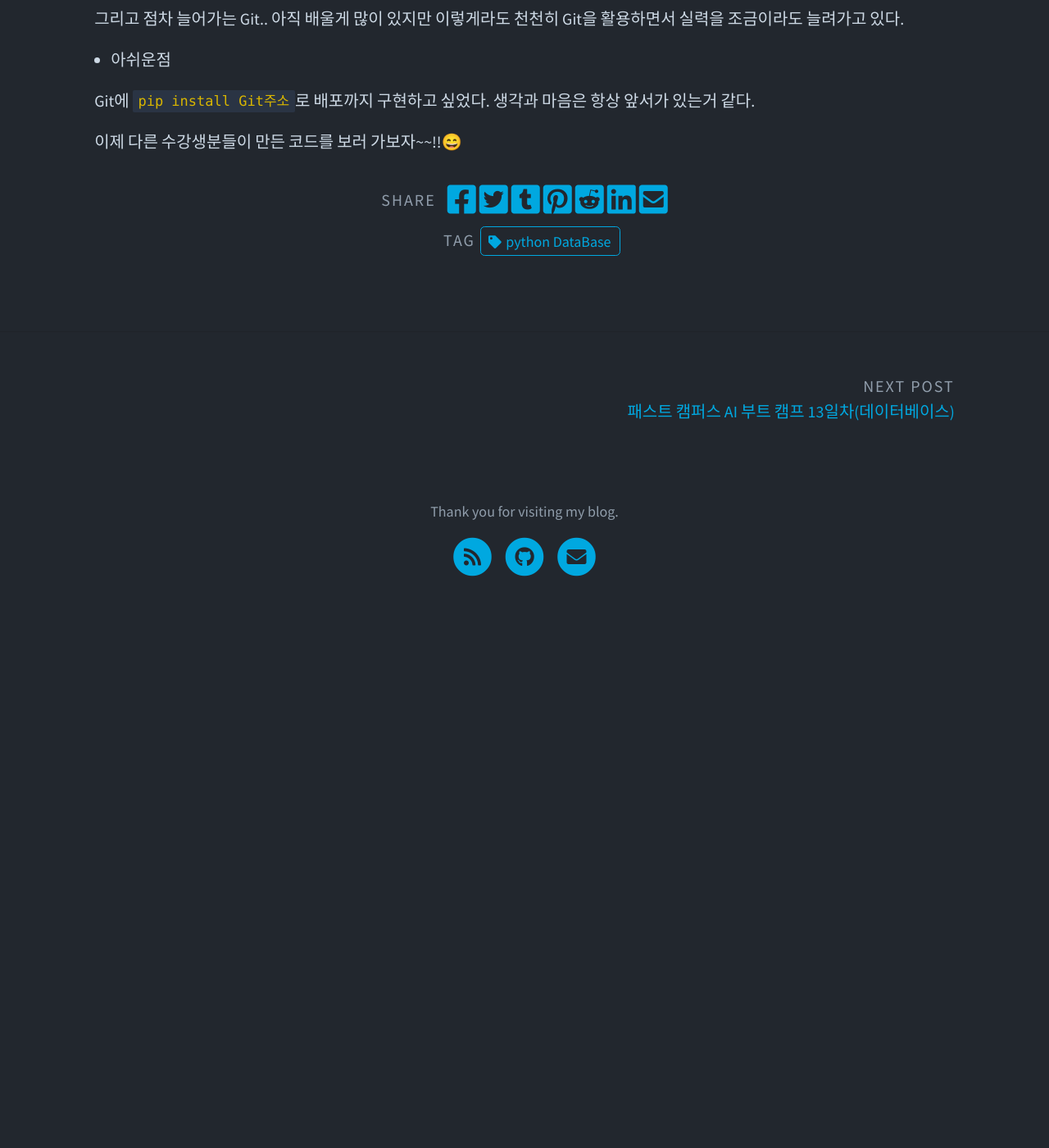
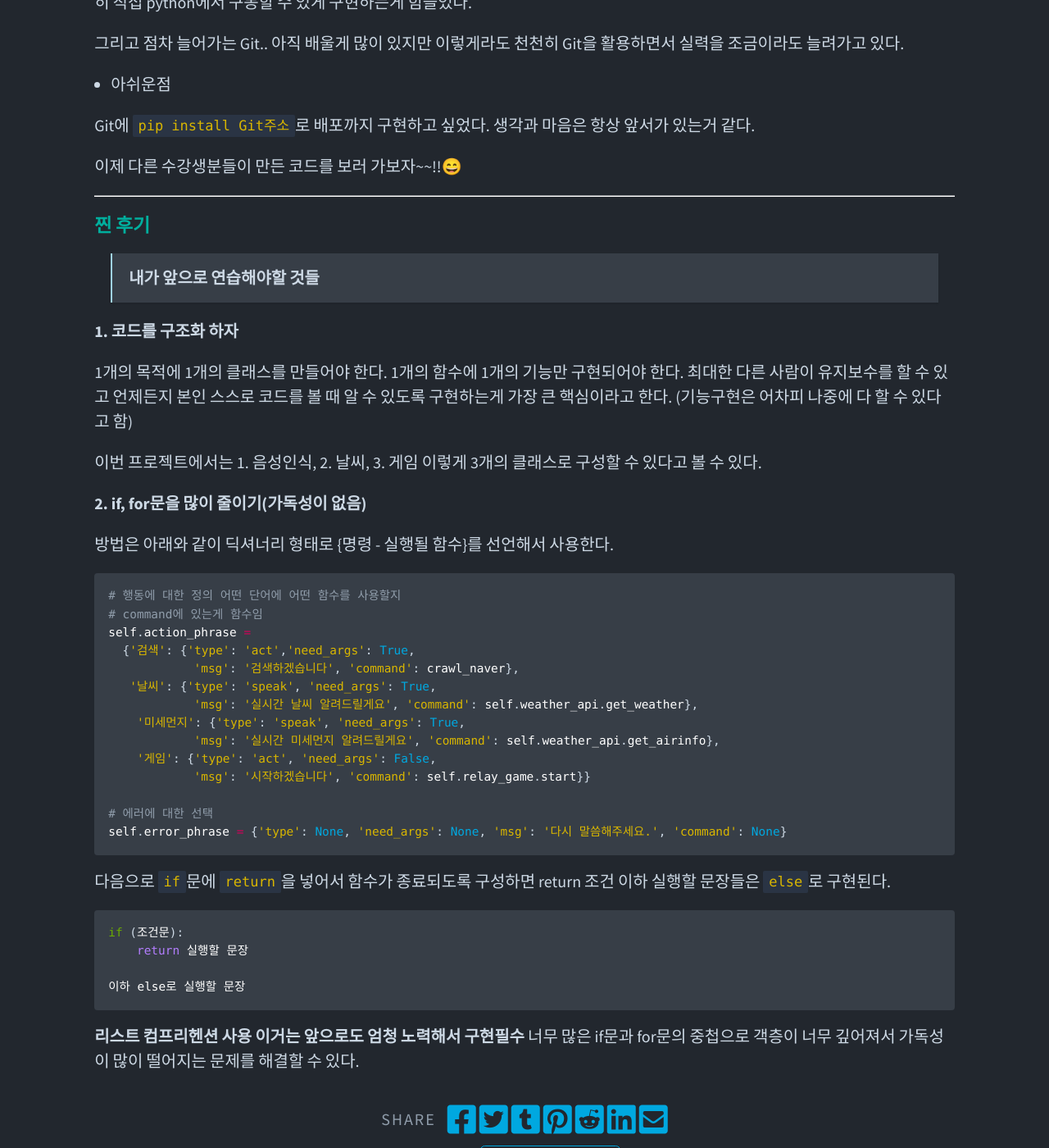
Before and after one commit to sooyoung-wind/sooyoung-wind.github.io, a Jekyll site: the page built from _posts/2023-08-11-19일차.md, in a window 1280 px wide and 1400 px high, scrolled down 2851 px. Shown: the whole window at 82% size. Built offline with Jekyll 4.4.1, drawn with Linux system fonts in a browser that asks for light colours; some web fonts are replaced; a script that is not in the unit is left out; comment, search, counter and statistics services are not loaded; before the commit the page ends 3592 px from its top, so only the background shows below that.

Commit message:
내용 추가

````diff
--- a/_posts/2023-08-11-19일차.md
+++ b/_posts/2023-08-11-19일차.md
@@ -76,3 +76,47 @@ SQL을 배우고 프로젝트에 적용해본게 도움이 되었다. 어떻게
 Git에 `pip install Git주소`로 배포까지 구현하고 싶었다. 생각과 마음은 항상 앞서가 있는거 같다.
 
 이제 다른 수강생분들이 만든 코드를 보러 가보자~~!!😄
+
+----
+#### 찐 후기
+> **내가 앞으로 연습해야할 것들**
+
+**1. 코드를 구조화 하자**
+
+1개의 목적에 1개의 클래스를 만들어야 한다. 1개의 함수에 1개의 기능만 구현되어야 한다. 최대한 다른 사람이 유지보수를 할 수 있고 언제든지 본인 스스로 코드를 볼 때 알 수 있도록 구현하는게 가장 큰 핵심이라고 한다. (기능구현은 어차피 나중에 다 할 수 있다고 함)
+
+이번 프로젝트에서는 1. 음성인식, 2. 날씨, 3. 게임 이렇게 3개의 클래스로 구성할 수 있다고 볼 수 있다.
+
+
+**2. if, for문을 많이 줄이기(가독성이 없음)**
+
+방법은 아래와 같이 딕셔너리 형태로 {명령 - 실행될 함수}를 선언해서 사용한다.
+
+```python
+# 행동에 대한 정의 어떤 단어에 어떤 함수를 사용할지
+# command에 있는게 함수임
+self.action_phrase =
+  {'검색': {'type': 'act','need_args': True,
+            'msg': '검색하겠습니다', 'command': crawl_naver},
+   '날씨': {'type': 'speak', 'need_args': True,
+            'msg': '실시간 날씨 알려드릴게요', 'command': self.weather_api.get_weather},
+    '미세먼지': {'type': 'speak', 'need_args': True,
+            'msg': '실시간 미세먼지 알려드릴게요', 'command': self.weather_api.get_airinfo},
+    '게임': {'type': 'act', 'need_args': False,
+            'msg': '시작하겠습니다', 'command': self.relay_game.start}}
+
+# 에러에 대한 선택
+self.error_phrase = {'type': None, 'need_args': None, 'msg': '다시 말씀해주세요.', 'command': None}
+```
+
+다음으로 `if`문에 `return`을 넣어서 함수가 종료되도록 구성하면 return 조건 이하 실행할 문장들은 `else`로 구현된다.
+
+```python
+if (조건문):
+    return 실행할 문장
+
+이하 else로 실행할 문장
+```
+
+**리스트 컴프리헨션 사용 이거는 앞으로도 엄청 노력해서 구현필수**
+너무 많은 if문과 for문의 중첩으로 객층이 너무 깊어져서 가독성이 많이 떨어지는 문제를 해결할 수 있다.
````
